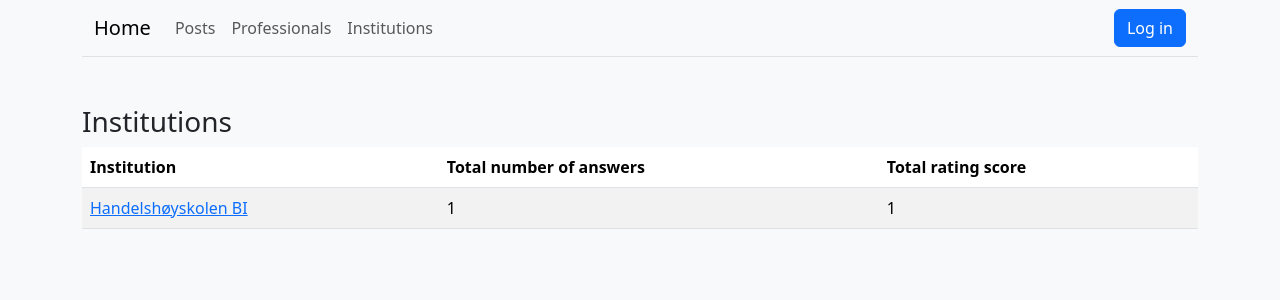
After one commit to Imin-Hsieh/ELE3921-Project, a Django app: page /institutions/ in a window 1280 px wide. The commit adds this page. Shown: the top 300 px of the page. Run offline with Django 5.2, Linux system fonts and the light colour scheme; data comes from the database, SQL or seed files in the repository; both versions use the stored data as it was after the commit.

Commit message:
Made tables of professionals and institutions

```diff
--- /dev/null
+++ b/core/templates/core/institutions.html
@@ -0,0 +1,23 @@
+{% extends "base.html" %}
+
+{% block content %}
+<h3>Institutions</h3>
+<table class="table table-striped">
+    <thead>
+        <tr>
+            <th>Institution</th>
+            <th>Total number of answers</th>
+            <th>Total rating score</th>
+        </tr>
+    </thead>
+    <tbody>
+        {% for inst in institutions %}
+            <tr>
+                <td><a href="{% url 'view_profile' inst.user.id %}">{{ inst.user.first_name }}</a></td>
+                <td>{{ inst.answer_count }}</td>
+                <td>{{ inst.total_ratings }}</td>
+            </tr>
+        {% endfor %}
+    </tbody>
+</table>
+{% endblock %}
--- a/core/urls.py
+++ b/core/urls.py
@@ -2,5 +2,7 @@ from django.urls import path
 from . import views
 
 urlpatterns = [
-    path("", views.home, name="home")
+    path("", views.home, name="home"),
+    path("professionals/", views.professionals_view, name="professionals_list"),
+    path("institutions/", views.institutions_view, name="institutions_list")
 ]
--- a/core/views.py
+++ b/core/views.py
@@ -1,5 +1,8 @@
 from django.shortcuts import render
 from post.models import Post
+from profile_page.models import ProfessionalProfile, InstitutionProfile
+from django.db.models.functions import Coalesce
+from django.db.models import Sum, Value, Count
 
 def home(request):
     posts = Post.objects.order_by("-time_posted")[:5]
@@ -9,3 +12,32 @@ def home(request):
         "posts" : posts
     }
     return render(request, "core/home.html", context=context)
+
+
+def professionals_view(request):
+    # get all professionals (also including those with 0 ratings for their answers)
+    # and rank them according to amount of ratings. For professionals with the same
+    # amount of total ratings, order by their total number of answers.
+    professionals = ProfessionalProfile.objects.annotate(
+        total_ratings=Coalesce(Sum("answers__ratings__value"), Value(0)),
+        answer_count=Count("answers")
+    ).order_by("-total_ratings", "-answer_count")
+
+    context = {
+        "title" : "Professionals",
+        "professionals" : professionals
+    }
+    return render(request, "core/professionals.html", context=context)
+
+
+def institutions_view(request):
+    institutions = InstitutionProfile.objects.annotate(
+        total_ratings=Coalesce(Sum("professionals__answers__ratings__value"), Value(0)),
+        answer_count=Count("professionals__answers")
+    ).order_by("-total_ratings", "-answer_count")
+
+    context = {
+        "title" : "Professionals",
+        "institutions" : institutions
+    }
+    return render(request, "core/institutions.html", context=context)
--- a/post/templates/post/answer.html
+++ b/post/templates/post/answer.html
@@ -13,7 +13,7 @@
         {% endif %}
     </div>
     <div class="card-body">
-        <p>Written by: {{ answer.author.user.first_name }} {{ answer.author.user.last_name }}</p>
+        <p>Written by: <a href="{% url 'view_profile' answer.author.user.id %}">{{ answer.author.user.first_name }} {{ answer.author.user.last_name }}</a></p>
         <pre>{{ answer.content }}</pre>
     </div>
     <div class="card-footer">
--- a/profile_page/models.py
+++ b/profile_page/models.py
@@ -10,9 +10,7 @@ class UserProfile(models.Model):
 class ProfessionalProfile(models.Model):
     user = models.OneToOneField(User, on_delete=models.CASCADE, related_name="professional_profile")
     specializations = models.ManyToManyField(Category, related_name="professionals", blank=True)
-    bio = models.TextField(default="")
 
 class InstitutionProfile(models.Model):
     user = models.OneToOneField(User, on_delete=models.CASCADE, related_name="institution_profile")
     professionals = models.ManyToManyField(ProfessionalProfile, related_name="institutions", blank=True)
-    bio = models.TextField(default="")
--- a/profile_page/templates/profile_page/institution_profile.html
+++ b/profile_page/templates/profile_page/institution_profile.html
@@ -12,9 +12,6 @@
 <div class="mb-3">
     <em>Legal name: {{ profile_user.last_name }}</em>
 </div>
-
-<h5>About us:</h5>
-<pre>{{ profile_user.institution_profile.bio }}</pre>
 
 <div>
 {% if user == profile_user %}
--- a/profile_page/templates/profile_page/professional_profile.html
+++ b/profile_page/templates/profile_page/professional_profile.html
@@ -9,8 +9,6 @@
 
 <!--BODY-->
 {% block profile_body %}
-<h5>About me:</h5>
-<pre>{{ profile_user.professional_profile.bio }}</pre>
 
 <h5>Associated institutions:</h5>
 <ul>
--- a/templates/base.html
+++ b/templates/base.html
@@ -30,6 +30,12 @@
                     <ul class="navbar-nav me-auto">
                         <li class="nav-item">
                             <a class="nav-link" href="{% url 'search' %}">Posts</a>
+                        </li>
+                        <li class="nav-item">
+                            <a class="nav-link" href="{% url 'professionals_list' %}">Professionals</a>
+                        </li>
+                        <li class="nav-item">
+                            <a class="nav-link" href="{% url 'institutions_list' %}">Institutions</a>
                         </li>
                     </ul>
                     <ul class="navbar-nav">
```
Also changed, not shown: core/templates/core/professionals.html (added, +23 -0 lines), db.sqlite3.
